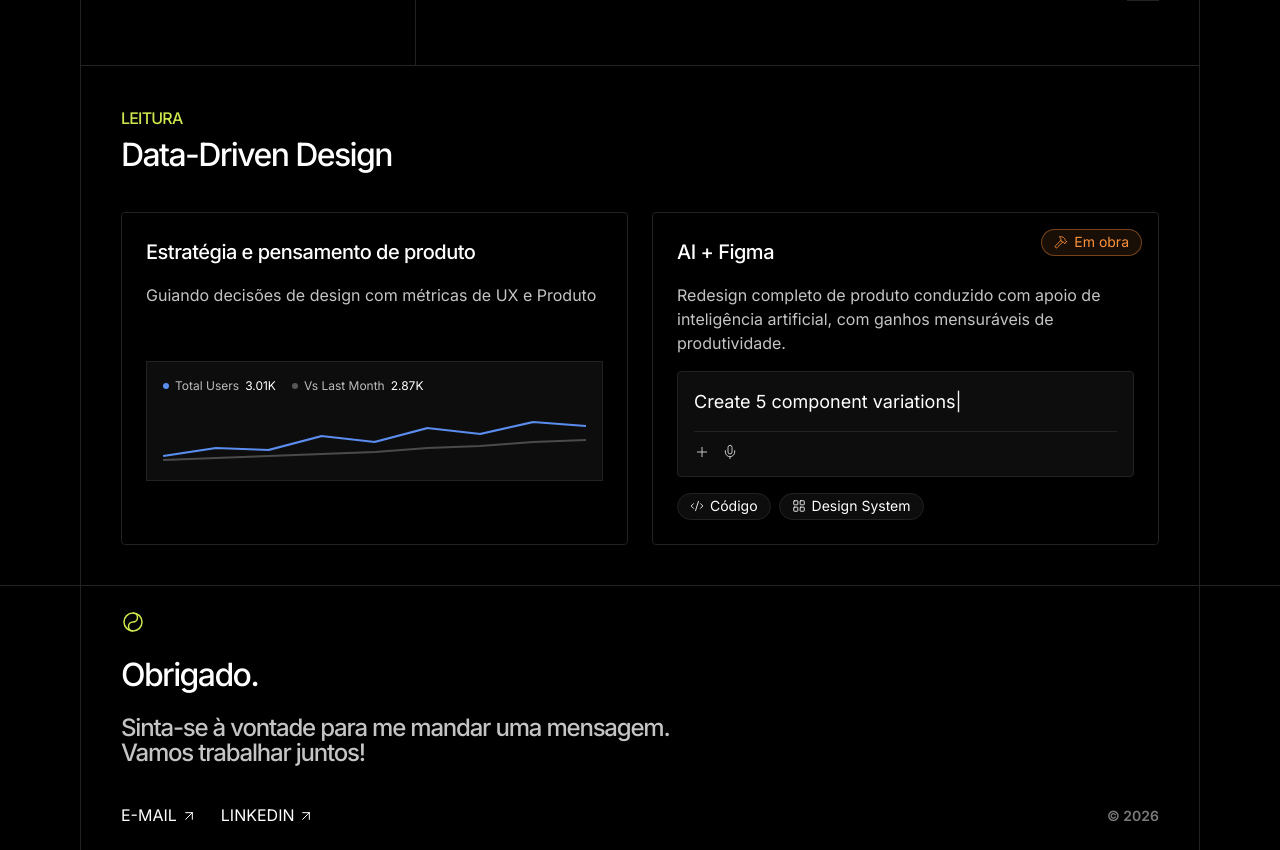
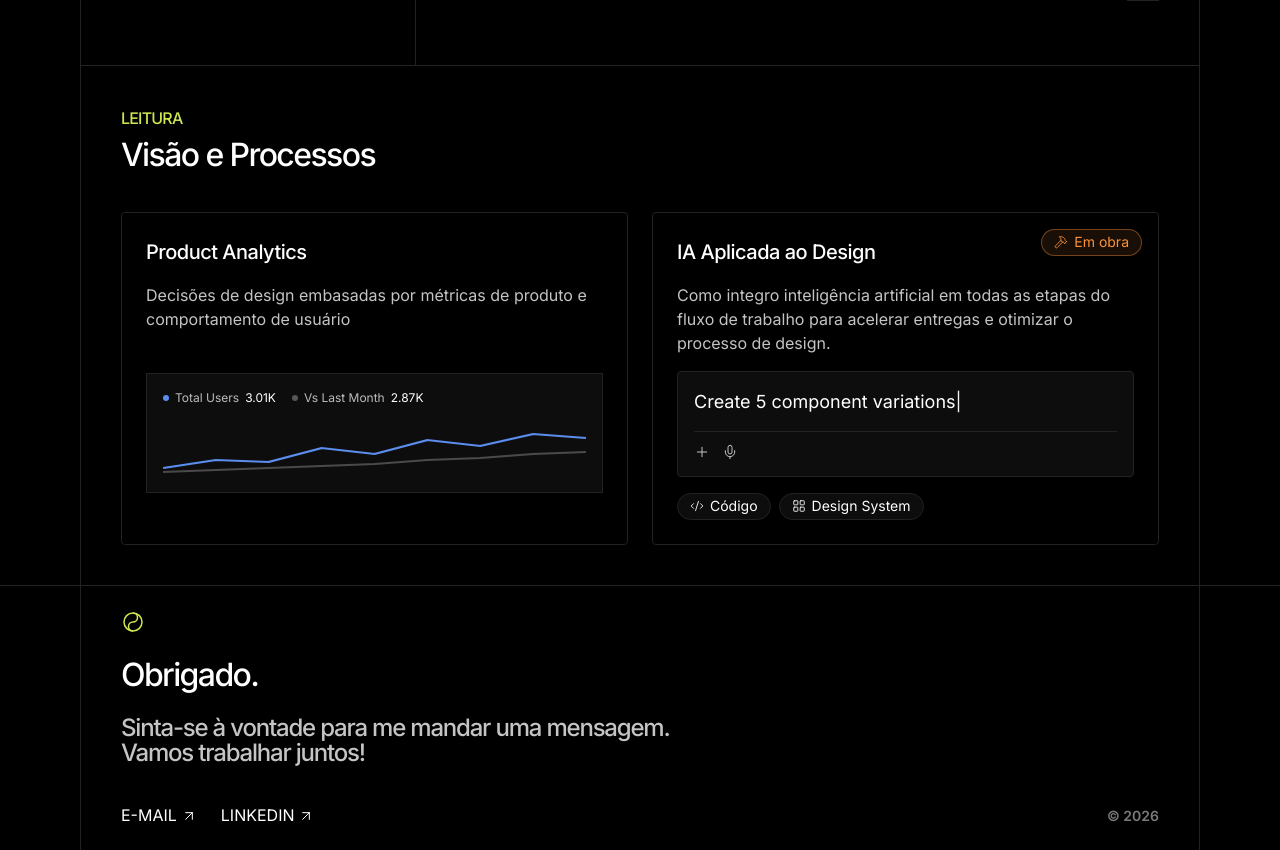
Before and after one commit to mtsilveirapf/mtsilveirapf.github.io, a Next.js app: page / in a window 1280 px wide. Shown: the part 2680-3530 px from the top of the page. Built offline with nearby package versions, Linux system fonts and the light colour scheme.

Commit message:
Update Leitura section title and card copy (pt-BR)
Title: Data-Driven Design -> Visão e Processos
Card 1: Estratégia e pensamento de produto -> Product Analytics
Card 2: AI + Figma -> IA Aplicada ao Design

```diff
--- a/src/content/home-content.ts
+++ b/src/content/home-content.ts
@@ -158,15 +158,16 @@ export const homeContent: Record<Locale, HomeContent> = {
     },
     leitura: {
       eyebrow: "LEITURA",
-      title: "Data-Driven Design",
+      title: "Visão e Processos",
       card1: {
-        title: "Estratégia e pensamento de produto",
-        description: "Guiando decisões de design com métricas de UX e Produto",
+        title: "Product Analytics",
+        description:
+          "Decisões de design embasadas por métricas de produto e comportamento de usuário",
       },
       card2: {
-        title: "AI + Figma",
+        title: "IA Aplicada ao Design",
         description:
-          "Redesign completo de produto conduzido com apoio de inteligência artificial, com ganhos mensuráveis de produtividade.",
+          "Como integro inteligência artificial em todas as etapas do fluxo de trabalho para acelerar entregas e otimizar o processo de design.",
         codeBadge: "Código",
         designSystemBadge: "Design System",
       },
```
